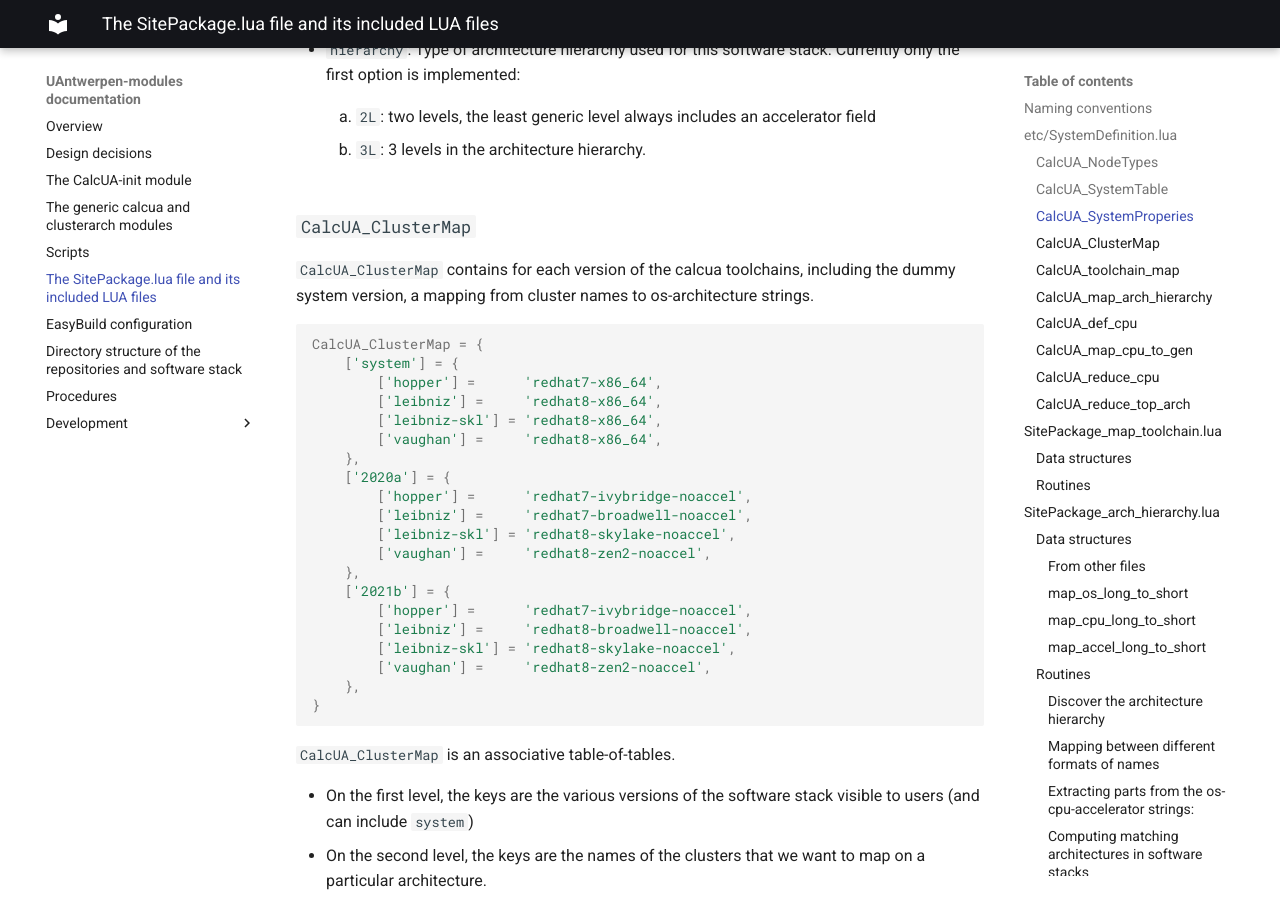
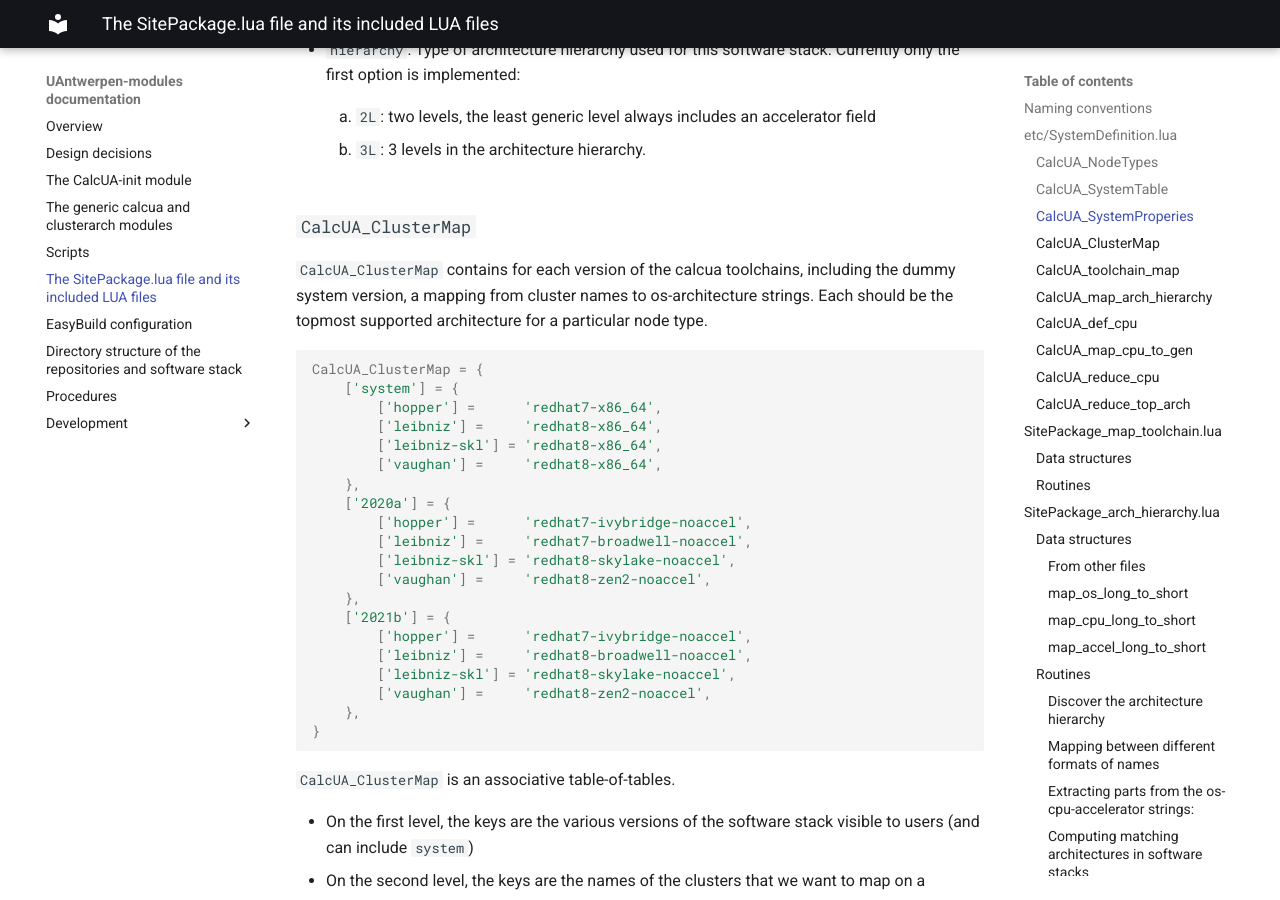
Before and after one commit to hpcuantwerpen/UAntwerpen-modules, an MkDocs documentation site: the page built from docs/docs-mkdocs/SitePackage.md, in a window 1280 px wide and 900 px high, scrolled down 3053 px. Built offline with MkDocs 1.6.1 and Material for MkDocs 9.7.7, drawn with Linux system fonts in a browser that asks for light colours.

````diff
--- a/docs/docs-mkdocs/SitePackage.md
+++ b/docs/docs-mkdocs/SitePackage.md
@@ -147,6 +147,8 @@
 
 `CalcUA_ClusterMap` contains for each version of the calcua toolchains, including
 the dummy system version, a mapping from cluster names to os-architecture strings.
+Each should be the topmost supported architecture for a particular node type.
+
 
 ```lua
 CalcUA_ClusterMap = {
````
Also changed, not shown: 5 other files.
